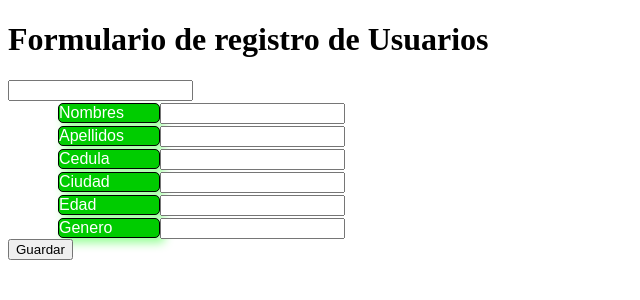
After one commit to AndyPenafiel/Primero, a PHP site: page /primero/formulario_usuario.php in a window 1280 px wide. The commit adds this page. Shown: the top 300 px of the page, without its empty margins (0-640 px from the left). Run offline with PHP 8.4, Linux system fonts and the light colour scheme.

Commit message:
Trabajo completo

```diff
--- /dev/null
+++ b/Usuarios.php
@@ -0,0 +1,47 @@
+<?php
+require_once('Conection.php');
+	class Usuarios extends Conection{
+
+		function listar_usuarios(){
+		$resultado=$this->con->query('SELECT * FROM usuarios order by usu_apellidos');
+		return $resultado->fetch_all(MYSQLI_ASSOC);//
+	 }
+
+	 	function create($usu_nombres,$usu_apellidos,$usu_cedula,$usu_ciudad,$usu_edad,$usu_genero){
+	 		$this->con->query("INSERT INTO usuarios (usu_nombres,usu_apellidos,usu_cedula,usu_ciudad,usu_edad,usu_genero)
+	 		VALUES('$usu_nombres',
+	 					'$usu_apellidos',
+	 					'$usu_cedula',
+	 					'$usu_ciudad',
+	 					'$usu_edad',
+	 					'$usu_genero')
+	 			");
+
+}
+
+
+      function edit($usu_id){
+             $resultado=$this->con->query("SELECT * FROM usuarios WHERE usu_id=$usu_id ");
+             return $resultado->fetch_all(MYSQLI_ASSOC)[0];
+      }
+
+
+      function update($usu_nombres,$usu_apellidos,$usu_cedula,$usu_ciudad,$usu_edad,$usu_genero,$usu_id){
+             $this->con->query("UPDATE usuarios
+                                SET usu_nombres='$usu_nombres',
+                                usu_apellidos='$usu_apellidos',
+                                usu_cedula='$usu_cedula',
+                                usu_ciudad='$usu_ciudad',
+                                usu_edad='$usu_edad',
+                                usu_genero='$usu_genero'
+                                WHERE usu_id=$usu_id
+                ");
+      }
+
+       function delete($usu_id){
+            $this->con->query("DELETE FROM usuarios WHERE usu_id=$usu_id");
+      }
+    }
+
+
+?>
--- /dev/null
+++ b/formulario_usuario.php
@@ -0,0 +1,82 @@
+<?php
+require_once('Usuarios.php');
+$Usuarios=new Usuarios();
+if(isset($_GET['usu_id'])){
+  $datos=$Usuarios->edit($_GET['usu_id']);
+}else{
+	$datos['usu_id']=null;
+	$datos['usu_nombres']=null;
+	$datos['usu_apellidos']=null;
+	$datos['usu_cedula']=null;
+	$datos['usu_ciudad']=null;
+	$datos['usu_edad']=null;
+	$datos['usu_genero']=null;
+}
+?>
+<!DOCTYPE html>
+<html>
+<head>
+	<meta charset="utf-8">
+	<meta name="viewport" content="width=device-width, initial-scale=1">
+	<title>Formulario</title>
+	<style>
+	.contenedores{
+		margin-top:2px;
+		margin-left:50px;
+	}
+	label{
+			background:#00CC00 ;
+			width: 100px;
+			float: left;
+			color:#ffffff;
+			text-decoration: none;
+			font-family:Arial;
+			border-radius: 5px;
+			box-shadow:5px 5px 10px #99FF99;
+			border: solid 1px black ;
+
+	}
+	</style>
+</head>
+<body>
+	<h1>Formulario de registro de Usuarios</h1>
+	<form action="acciones_usuarios.php"method="POST">
+	<input type="" id="usu_id" name="usu_id" value="<?php echo $datos["usu_id"]?>">
+
+<div class="contenedores">
+	<label for="usu_nombres">Nombres</label>
+	<input type="text" name="usu_nombres" id="usu_nombres" value="<?php echo $datos['usu_nombres']?>">
+</div>
+
+<div class="contenedores">
+	<label for="usu_apellidos">Apellidos</label>
+	<input type="text" name="usu_apellidos" id="usu_apellidos" value="<?php echo $datos['usu_apellidos']?>">
+</div>
+
+<div class="contenedores">
+	<label for="usu_cedula">Cedula</label>
+	<input type="text" name="usu_cedula" id="usu_cedula" value="<?php echo $datos['usu_cedula']?>">
+</div>
+
+<div class="contenedores">
+	<label for="usu_ciudad">Ciudad</label>
+	<input type="text" name="usu_ciudad" id="usu_ciudad" value="<?php echo $datos['usu_ciudad']?>">
+</div>
+
+<div class="contenedores">
+	<label for="usu_edad">Edad</label>
+	<input type="text" name="usu_edad" id="usu_edad" value="<?php echo $datos['usu_edad']?>">
+</div>
+
+<div class="contenedores">
+	<label for="usu_genero">Genero</label>
+	<input type="text" name="usu_genero" id="usu_genero" value="<?php echo $datos['usu_genero']?>">
+</div>
+
+<button>Guardar</button>
+
+</form>
+
+
+</body>
+</html>
```
Also changed, not shown: Estudiantes.php (+27 -13 lines), acciones_estudiantes.php (+21 -4 lines), acciones_usuarios.php (added, +30 -0 lines), formulario_estudiante.php (+10 -1 lines), lista_estudiantes.php (+17 -3 lines), lista_usuarios.php (+100 -0 lines).
